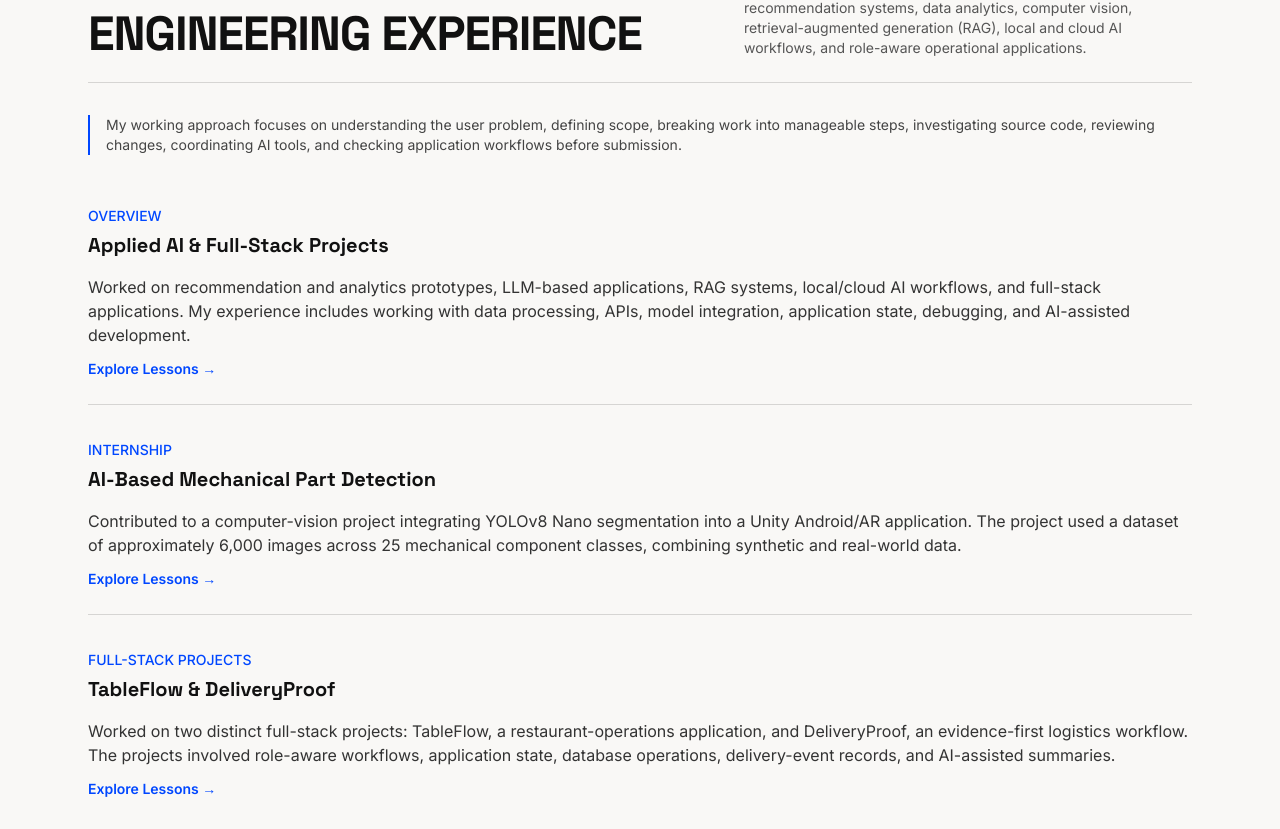
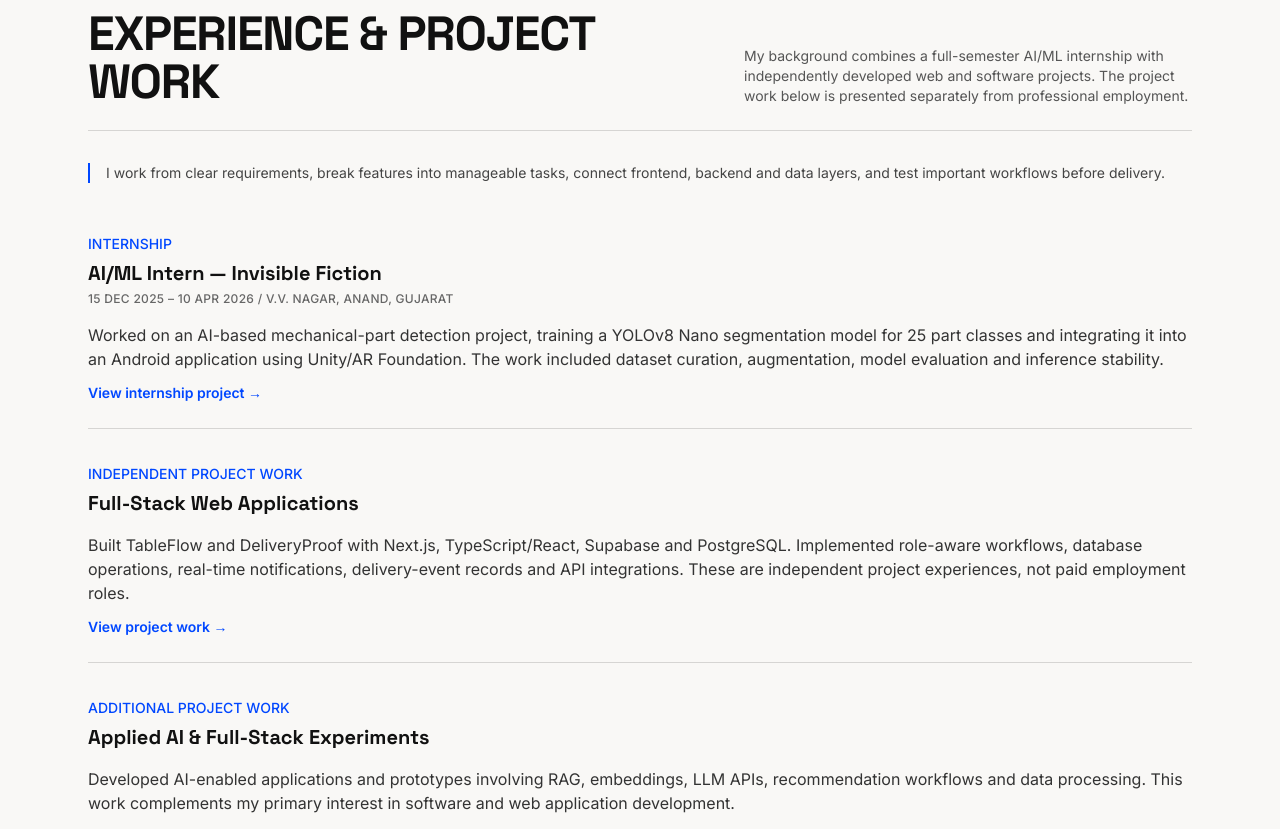
Before and after one commit to ayush22cp008/portfolio, a Next.js app: page / in a window 1280 px wide. Shown: the part 2288-3117 px from the top of the page. Built offline with nearby package versions, Linux system fonts and the light colour scheme.

Commit message:
Separate internship experience from independent software projects

```diff
--- a/components/Experience.tsx
+++ b/components/Experience.tsx
@@ -1,86 +1,76 @@
-import React from 'react';
 import Link from 'next/link';
 
 export function Experience() {
   return (
     <section id="experience" className="border-b border-[#111111]/15 bg-[#F9F8F6]">
       <div className="mx-auto max-w-6xl px-6 py-20">
-        {/* Header */}
         <div className="flex flex-col justify-between gap-4 border-b border-[#111111]/15 pb-6 sm:flex-row sm:items-end">
           <div>
             <span className="text-xs font-bold uppercase tracking-widest text-[#0047FF]">
               SECTION // 02 — EXPERIENCE
             </span>
             <h2 className="mt-2 font-display text-4xl font-extrabold uppercase tracking-tight text-[#111111] sm:text-5xl">
-              ENGINEERING EXPERIENCE
+              EXPERIENCE & PROJECT WORK
             </h2>
           </div>
           <p className="max-w-md text-sm text-[#555555]">
-            I build and iterate on applied AI and full-stack projects spanning recommendation systems, data analytics, computer vision, retrieval-augmented generation (RAG), local and cloud AI workflows, and role-aware operational applications.
+            My background combines a full-semester AI/ML internship with
+            independently developed web and software projects. The project work
+            below is presented separately from professional employment.
           </p>
         </div>
 
-        {/* Approach note */}
         <div className="mt-8 border-l-2 border-[#0047FF] pl-4 text-sm text-[#444444]">
-          My working approach focuses on understanding the user problem, defining scope, breaking work into manageable steps, investigating source code, reviewing changes, coordinating AI tools, and checking application workflows before submission.
+          I work from clear requirements, break features into manageable tasks,
+          connect frontend, backend and data layers, and test important workflows
+          before delivery.
         </div>
 
-        {/* Entries */}
         <div className="mt-12 space-y-8">
-          {/* Entry 1 */}
-          <div className="border-b border-[#111111]/15 pb-6 last:border-0">
-            <div className="flex flex-col sm:flex-row sm:justify-between sm:items-baseline">
-              <div>
-                <span className="text-sm font-medium uppercase text-[#0047FF]">Overview</span>
-                <h3 className="mt-1 text-xl font-bold text-[#111111]">Applied AI & Full-Stack Projects</h3>
-              </div>
-            </div>
+          <div className="border-b border-[#111111]/15 pb-6">
+            <span className="text-sm font-medium uppercase text-[#0047FF]">Internship</span>
+            <h3 className="mt-1 text-xl font-bold text-[#111111]">AI/ML Intern — Invisible Fiction</h3>
+            <p className="mt-1 text-xs font-medium uppercase tracking-wide text-[#666666]">
+              15 Dec 2025 – 10 Apr 2026 / V.V. Nagar, Anand, Gujarat
+            </p>
             <p className="mt-4 text-base text-[#333333]">
-              Worked on recommendation and analytics prototypes, LLM-based applications, RAG systems, local/cloud AI workflows, and full-stack applications. My experience includes working with data processing, APIs, model integration, application state, debugging, and AI-assisted development.
+              Worked on an AI-based mechanical-part detection project, training a
+              YOLOv8 Nano segmentation model for 25 part classes and integrating
+              it into an Android application using Unity/AR Foundation. The work
+              included dataset curation, augmentation, model evaluation and
+              inference stability.
             </p>
-            <Link
-              href="/experience/applied-ai-full-stack"
-              className="inline-block mt-3 text-sm font-semibold text-[#0047FF] hover:underline"
-            >
-              Explore Lessons →
+            <Link href="/experience/mechanical-part-detection" className="mt-3 inline-block text-sm font-semibold text-[#0047FF] hover:underline">
+              View internship project →
             </Link>
           </div>
 
-          {/* Entry 2 */}
-          <div className="border-b border-[#111111]/15 pb-6 last:border-0">
-            <div className="flex flex-col sm:flex-row sm:justify-between sm:items-baseline">
-              <div>
-                <span className="text-sm font-medium uppercase text-[#0047FF]">Internship</span>
-                <h3 className="mt-1 text-xl font-bold text-[#111111]">AI-Based Mechanical Part Detection</h3>
-              </div>
-            </div>
+          <div className="border-b border-[#111111]/15 pb-6">
+            <span className="text-sm font-medium uppercase text-[#0047FF]">Independent Project Work</span>
+            <h3 className="mt-1 text-xl font-bold text-[#111111]">Full-Stack Web Applications</h3>
             <p className="mt-4 text-base text-[#333333]">
-              Contributed to a computer-vision project integrating YOLOv8 Nano segmentation into a Unity Android/AR application. The project used a dataset of approximately 6,000 images across 25 mechanical component classes, combining synthetic and real-world data.
+              Built TableFlow and DeliveryProof with Next.js, TypeScript/React,
+              Supabase and PostgreSQL. Implemented role-aware workflows,
+              database operations, real-time notifications, delivery-event
+              records and API integrations. These are independent project
+              experiences, not paid employment roles.
             </p>
-            <Link
-              href="/experience/mechanical-part-detection"
-              className="inline-block mt-3 text-sm font-semibold text-[#0047FF] hover:underline"
-            >
-              Explore Lessons →
+            <Link href="/experience/hackathons" className="mt-3 inline-block text-sm font-semibold text-[#0047FF] hover:underline">
+              View project work →
             </Link>
           </div>
 
-          {/* Entry 3 */}
           <div className="pb-6">
-            <div className="flex flex-col sm:flex-row sm:justify-between sm:items-baseline">
-              <div>
-                <span className="text-sm font-medium uppercase text-[#0047FF]">Full-Stack Projects</span>
-                <h3 className="mt-1 text-xl font-bold text-[#111111]">TableFlow & DeliveryProof</h3>
-              </div>
-            </div>
+            <span className="text-sm font-medium uppercase text-[#0047FF]">Additional Project Work</span>
+            <h3 className="mt-1 text-xl font-bold text-[#111111]">Applied AI & Full-Stack Experiments</h3>
             <p className="mt-4 text-base text-[#333333]">
-              Worked on two distinct full-stack projects: TableFlow, a restaurant-operations application, and DeliveryProof, an evidence-first logistics workflow. The projects involved role-aware workflows, application state, database operations, delivery-event records, and AI-assisted summaries.
+              Developed AI-enabled applications and prototypes involving RAG,
+              embeddings, LLM APIs, recommendation workflows and data processing.
+              This work complements my primary interest in software and web
+              application development.
             </p>
-            <Link
-              href="/experience/hackathons"
-              className="inline-block mt-3 text-sm font-semibold text-[#0047FF] hover:underline"
-            >
-              Explore Lessons →
+            <Link href="/experience/applied-ai-full-stack" className="mt-3 inline-block text-sm font-semibold text-[#0047FF] hover:underline">
+              Explore additional projects →
             </Link>
           </div>
         </div>
```
